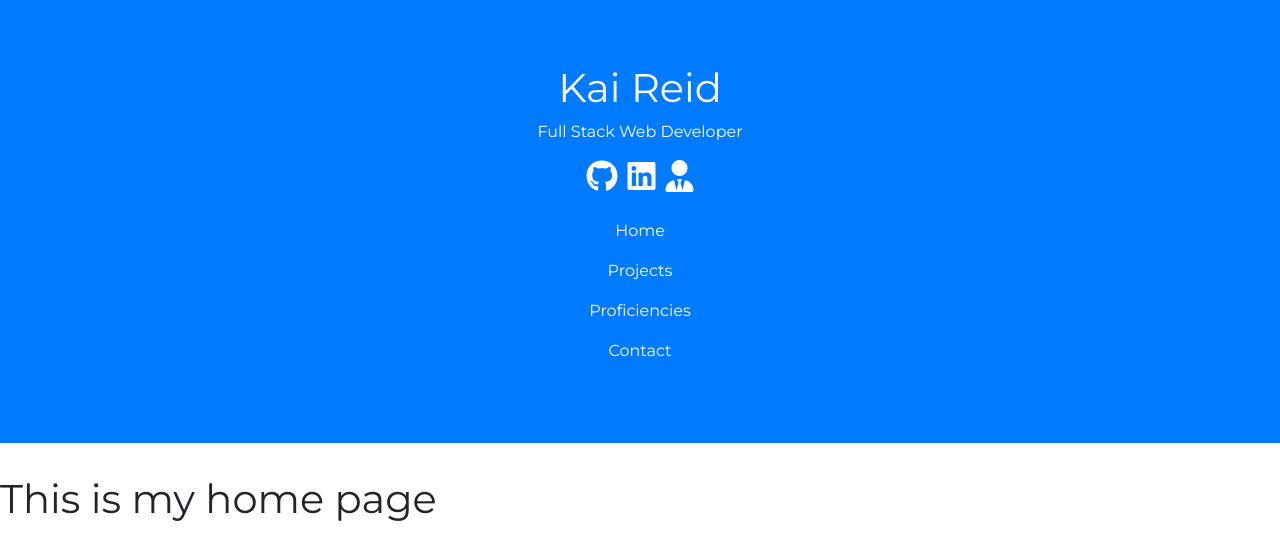
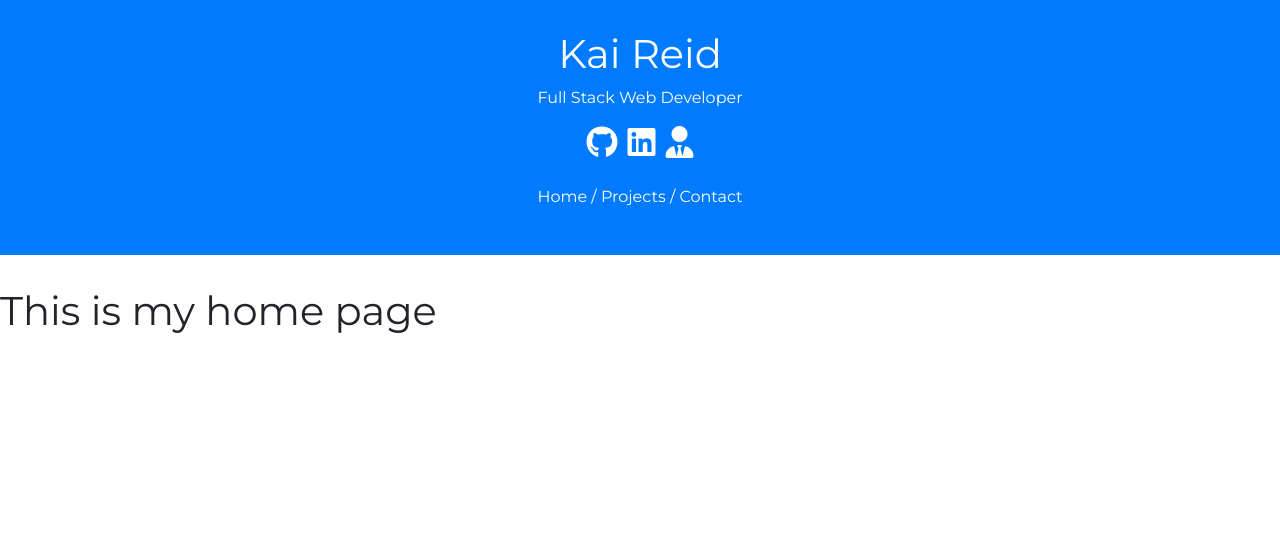
Before and after one commit to kreid333/react-portfolio, a React (Create React App) app: page / in a window 1280 px wide. Shown: the top 560 px of the page. Built offline with nearby package versions, Linux system fonts and the light colour scheme.

Commit message:
removed proficiencies and added app.css

```diff
--- a/src/components/Header/Header.css
+++ b/src/App.css
@@ -13,9 +13,11 @@ body {
 .jumbotron {
     background-color: #007bff;
     color: white;
+    padding-top: 30px;
+    padding-bottom: 30px;
 }
 
-a {
+.navlink {
     color: white;
 }
 
--- a/src/App.js
+++ b/src/App.js
@@ -3,8 +3,8 @@ import React from "react";
 import { BrowserRouter as Router, Switch, Route, Link } from "react-router-dom";
 import Projects from "./pages/Projects/Projects";
 import Home from "./pages/Home/Home";
-import Proficiencies from "./pages/Proficiencies/Proficiencies";
 import Contact from "./pages/Contact/Contact";
+import "./App.css";
 
 function App() {
   return (
@@ -13,7 +13,6 @@ function App() {
         <Header />
         <Switch>
           <Route exact path="/projects" component={Projects} />
-          <Route exact path="/proficiencies" component={Proficiencies} />
           <Route exact path="/contact" component={Contact} />
           <Route path="/" component={Home} />
         </Switch>
--- a/src/components/Header/Header.jsx
+++ b/src/components/Header/Header.jsx
@@ -1,6 +1,5 @@
 import React from "react";
 import { Link } from "react-router-dom";
-import "./Header.css";
 
 const Header = () => {
   return (
@@ -32,12 +31,15 @@ const Header = () => {
               <i className="fas fa-user-tie fa-2x"></i>
             </a>
           </div>
-          <br/>
+          <br />
           <div>
-              <p><Link to="/">Home</Link></p>
-              <p><Link to="/projects">Projects</Link></p>
-              <p><Link to="/proficiencies">Proficiencies</Link></p>
-              <p><Link to="/contact">Contact</Link></p>
+            <p>
+              <Link className="navlink" to="/">Home</Link>
+              <span> / </span>
+              <Link className="navlink" to="/projects">Projects</Link>
+              <span> / </span>
+              <Link className="navlink" to="/contact">Contact</Link>
+            </p>
           </div>
         </div>
       </div>
--- a/src/pages/Proficiencies/Proficiencies.jsx
+++ /dev/null
@@ -1,11 +0,0 @@
-import React from 'react';
-
-const Proficiencies = () => {
-    return (
-        <div>
-            <h1>This is my proficiencies page</h1>
-        </div>
-    );
-};
-
-export default Proficiencies;
```
